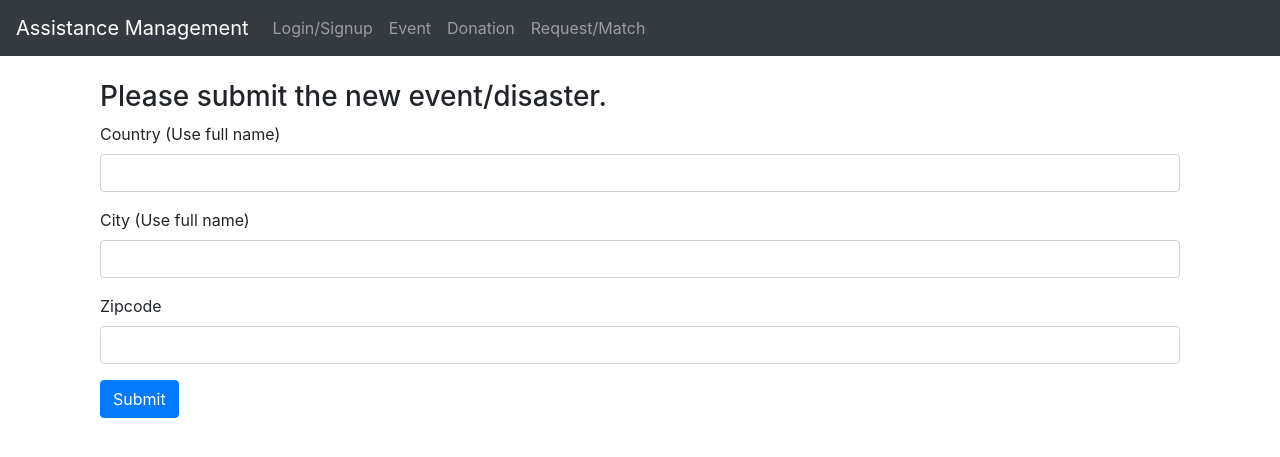
After one commit to Xiaoyu-Xing/assistance-management, a Flask app: page /event in a window 1280 px wide. The commit adds this page. Shown: the top 457 px of the page. Run offline with Flask 2, Linux system fonts and the light colour scheme; some libraries are stand-ins or nearby versions.

Commit message:
Add event page and add fail notice
Added event page and corresponding sql. Added fail flash notice. Added home page link. Added a blank request match page.

```diff
--- a/donation.py
+++ b/donation.py
@@ -1,10 +1,8 @@
 from flask import Flask, flash, session, redirect, url_for, escape, request, render_template
-from hashlib import md5
 from wtforms import Form, DateField, IntegerField, StringField, validators, TextAreaField
 import MySQLdb
 import time
 import copy
-from flask_mysqldb import MySQL
 # rule: all the string passed to sql need in double quote
 
 def execute_sql(db, sql):
@@ -139,6 +137,9 @@ def new_material():
         # execute db and notify user
         if execute_sql(db, sql_new_material):
             flash("You registered a new material. Next please submit your donation form", "success")
+        else:
+            flash("Submission failed. Please check your fields or debug the code.", "danger")
+
         return redirect(url_for('donation'))
 
     return render_template('new_material.html', form=form)
@@ -166,6 +167,9 @@ def donation():
             # execute db and notify user
             if execute_sql(db, sql_new_donation) and execute_sql(db, sql_update_material):
                 flash("Thank you. We got your donation information. You will be contacted if there is a match for your donation.", "success")
+            else:
+                flash("Submission failed. Please check your fields or debug the code.", "danger")
+
         else:
             # update sql db into material table
             sql_new_donation = 'INSERT INTO Donation (Expiration, UserID, TitleID, Available) \
@@ -176,12 +180,51 @@ def donation():
             print(sql_new_donation)
             if execute_sql(db, sql_new_donation):
                 flash("Thank you. We got your volunteering information. You will be contacted if there is a match for your expertise.", "success")
+            else:
+                flash("Submission failed. Please check your fields or debug the code.", "danger")
+
         return redirect(url_for('home')) # pass in the function name to url_for
 
 
     return render_template('donation.html', data=get_new_data(), form=form)
 
 
+class Event(Form):
+    # build form to be finised by user
+    country = StringField('Country (Use full name)', [
+        validators.DataRequired(),
+        validators.Length(min=2, max=255)])
+    city = StringField('City (Use full name)', [
+        validators.DataRequired(),
+        validators.Length(min=2, max=255)])
+    zipcode = StringField('Zipcode', [
+        validators.DataRequired(),
+        validators.Length(min=2, max=20)])
+
+@app.route('/event', methods=['GET', 'POST'])
+def event():
+    form = Event(request.form)
+    if request.method == 'POST' and form.validate():
+        # retreive data from user form
+        country = form.country.data
+        city = form.city.data
+        zipcode = form.zipcode.data
+        sql_new_event = f'INSERT INTO disaster (country, city, zipcode) \
+                VALUES ("{country}", "{city}", "{zipcode}")'
+        print(sql_new_event)
+        print('----------------------------------------------')
+        # execute db and notify user
+        if execute_sql(db, sql_new_event):
+            flash("You registered a new event/disaster. You can submit your request now.", "success")
+        else:
+            flash("Submission failed. Please check your fields or debug the code.", "danger")
+        return redirect(url_for('request_match'))
+
+    return render_template('event.html', form=form)
+
+@app.route('/request_match', methods=['GET', 'POST'])
+def request_match():
+    return render_template('request_match.html')
 
 app.secret_key='secret_key' # a must have, and will be replaced with a real secret key for production
 
--- /dev/null
+++ b/templates/event.html
@@ -0,0 +1,24 @@
+{% extends 'layout.html' %}
+
+{% block body %}
+
+	<div class="container"><h3>Please submit the new event/disaster.</h3></div>
+
+	{% from "includes/_formhelpers.html" import render_field %}
+	<div class="container">
+		<form method="POST" action="">
+			<div class="form-group">
+				{{render_field(form.country, class_="form-control")}}
+			</div>
+			<div class="form-group">
+				{{render_field(form.city, class_="form-control")}}
+			</div>
+			<div class="form-group">
+				{{render_field(form.zipcode, class_="form-control")}}
+			</div>
+			<p><input type="submit" value="Submit" class="btn btn-primary"></p>
+		</form>
+	</div>
+
+
+{% endblock %}
--- a/templates/includes/_navbar.html
+++ b/templates/includes/_navbar.html
@@ -1,5 +1,5 @@
 <nav class="navbar navbar-expand-md navbar-dark bg-dark mb-4">
-      <a class="navbar-brand" href="#">Assistance Management</a>
+      <a class="navbar-brand" href="/">Assistance Management</a>
       <button class="navbar-toggler" type="button" data-toggle="collapse" data-target="#navbarCollapse" aria-controls="navbarCollapse" aria-expanded="false" aria-label="Toggle navigation">
         <span class="navbar-toggler-icon"></span>
       </button>
@@ -9,10 +9,13 @@
             <a class="nav-link" href="/login">Login/Signup</a>
           </li>
           <li class="nav-item">
+            <a class="nav-link" href="/event">Event</a>
+          </li>
+          <li class="nav-item">
             <a class="nav-link" href="/donation">Donation</a>
           </li>
           <li class="nav-item">
-            <a class="nav-link" href="/request">Request/Match</a>
+            <a class="nav-link" href="/request_match">Request/Match</a>
           </li>
         </ul>
       </div>
```
Also changed, not shown: Donation.sql (+8 -0 lines), templates/request_match.html (added, +13 -0 lines).
